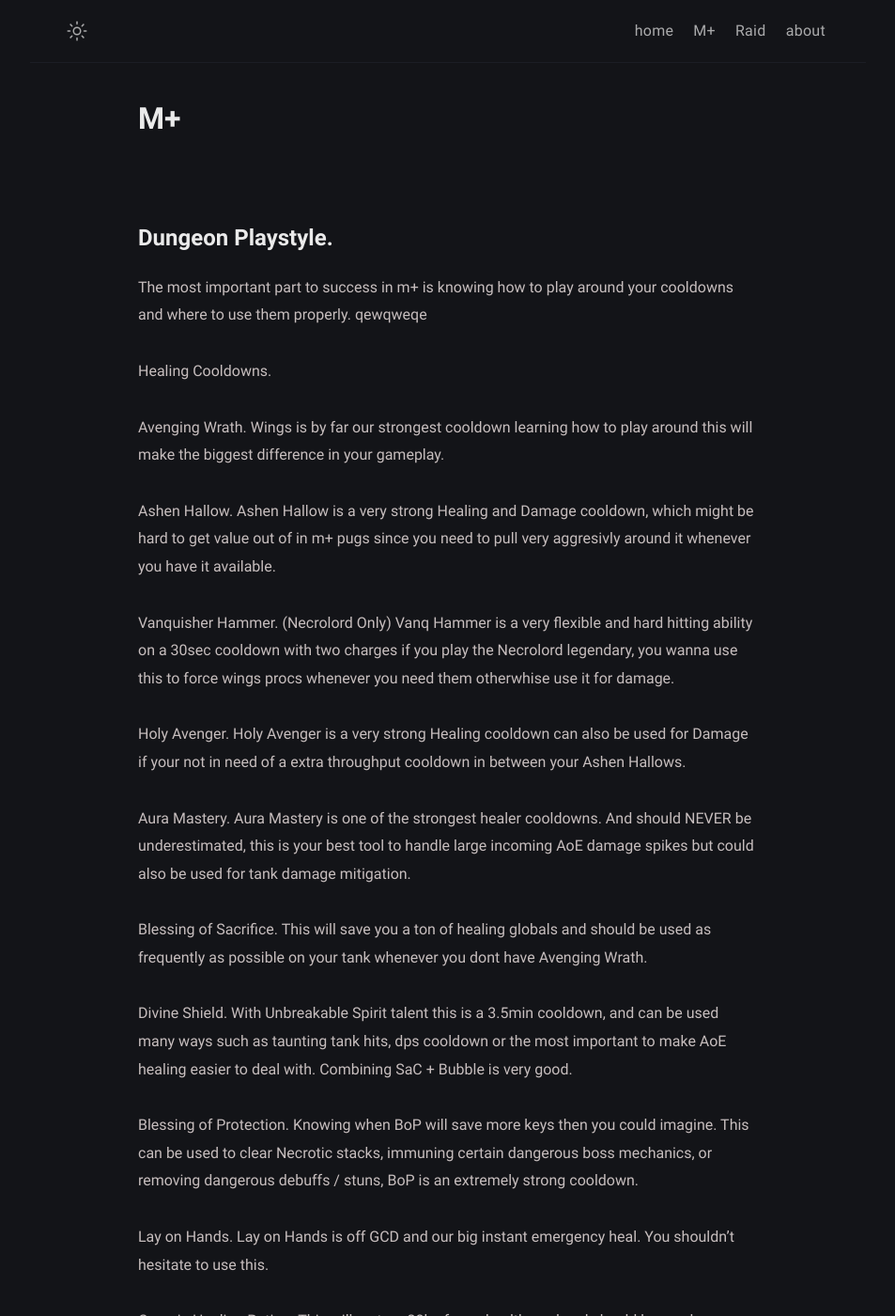
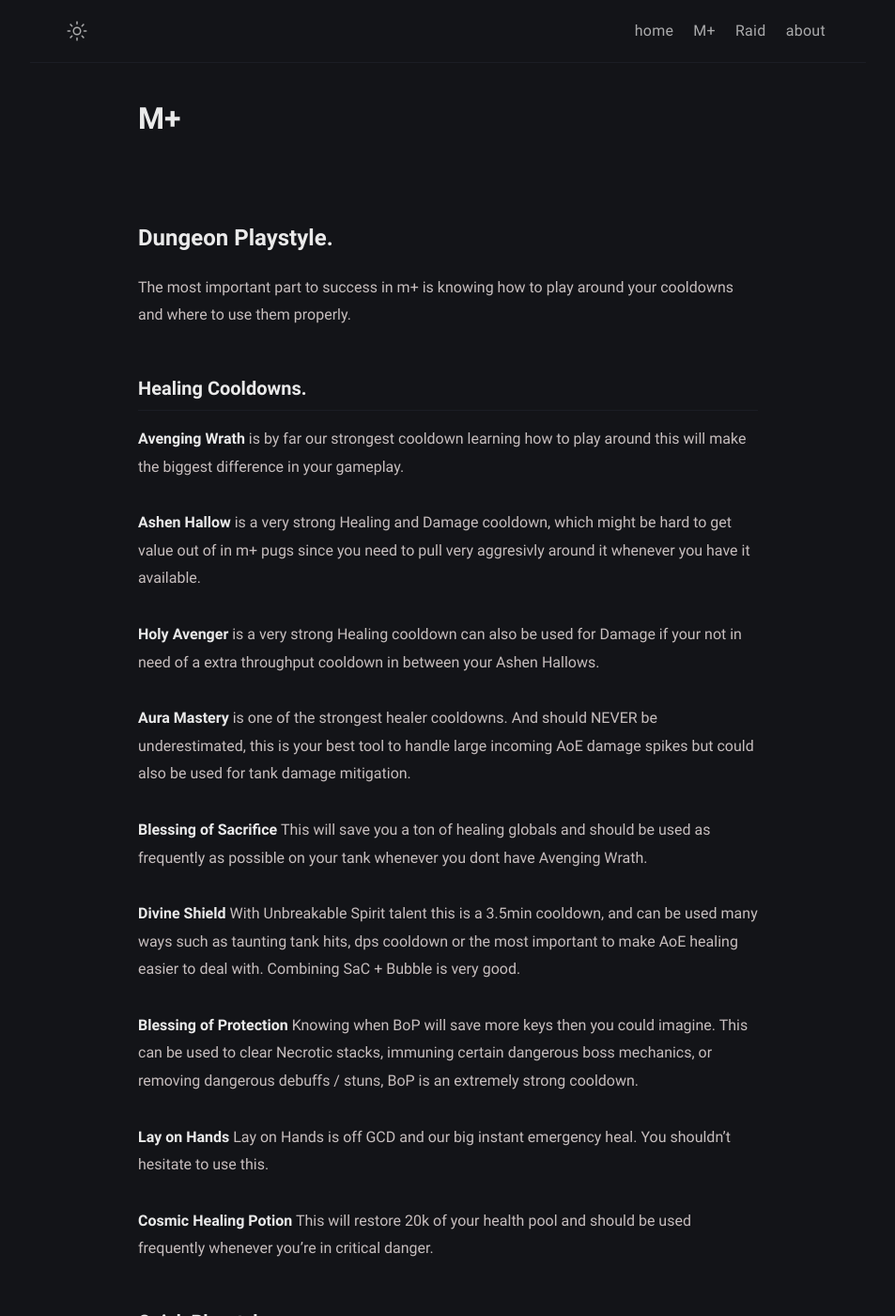
Before and after one commit to BetterThanWowhead/BetterThanWowhead.github.io, a Jekyll site: the page built from pages/M+/dungeon.md, in a window 1280 px wide and 1400 px high. Shown: the whole window at 94% size, without its empty margins (163-1116 px from the left). Built offline with Jekyll 4.4.1, drawn with Linux system fonts in a browser that asks for light colours; some of the changed text lies outside the part shown.

Commit message:
Update dungeon.md
Thick Letters

```diff
--- a/pages/M+/dungeon.md
+++ b/pages/M+/dungeon.md
@@ -7,44 +7,41 @@ layout: post
 
 # Dungeon Playstyle.
 
-The most important part to success in m+ is knowing how to play around your cooldowns and where to use them properly. qewqweqe
+The most important part to success in m+ is knowing how to play around your cooldowns and where to use them properly.
 
-Healing Cooldowns.
+### Healing Cooldowns.
 
-Avenging Wrath.
-Wings is by far our strongest cooldown learning how to play around this will make the biggest difference in your gameplay.
+**Avenging Wrath**
+is by far our strongest cooldown learning how to play around this will make the biggest difference in your gameplay.
 
-Ashen Hallow.
-Ashen Hallow is a very strong Healing and Damage cooldown, which might be hard to get value out of in m+ pugs since you need to pull very aggresivly around it whenever you have it available.
+**Ashen Hallow**
+is a very strong Healing and Damage cooldown, which might be hard to get value out of in m+ pugs since you need to pull very aggresivly around it whenever you have it available.
 
-Vanquisher Hammer. (Necrolord Only)
-Vanq Hammer is a very flexible and hard hitting ability on a 30sec cooldown with two charges if you play the Necrolord legendary, you wanna use this to force wings procs whenever you need them otherwhise use it for damage.
+**Holy Avenger**
+is a very strong Healing cooldown can also be used for Damage if your not in need of a extra throughput cooldown in between your Ashen Hallows.
 
-Holy Avenger.
-Holy Avenger is a very strong Healing cooldown can also be used for Damage if your not in need of a extra throughput cooldown in between your Ashen Hallows.
+**Aura Mastery**
+is one of the strongest healer cooldowns. And should NEVER be underestimated, this is your best tool to handle large incoming AoE damage spikes but could also be used for tank damage mitigation.
 
-Aura Mastery.
-Aura Mastery is one of the strongest healer cooldowns. And should NEVER be underestimated, this is your best tool to handle large incoming AoE damage spikes but could also be used for tank damage mitigation.
-
-Blessing of Sacrifice.
+**Blessing of Sacrifice**
 This will save you a ton of healing globals and should be used as frequently as possible on your tank whenever you dont have Avenging Wrath.
 
-Divine Shield.
+**Divine Shield**
 With Unbreakable Spirit talent this is a 3.5min cooldown, and can be used many ways such as taunting tank hits, dps cooldown or the most important to make AoE healing easier to deal with. Combining SaC + Bubble is very good.
 
-Blessing of Protection.
+**Blessing of Protection**
 Knowing when BoP will save more keys then you could imagine. This can be used to clear Necrotic stacks, immuning certain dangerous boss mechanics, or removing dangerous debuffs / stuns, BoP is an extremely strong cooldown.
 
-Lay on Hands.
+**Lay on Hands**
 Lay on Hands is off GCD and our big instant emergency heal. You shouldn’t hesitate to use this.
 
-Cosmic Healing Potion.
+**Cosmic Healing Potion**
 This will restore 20k of your health pool and should be used frequently whenever you're in critical danger.
 
 
 
 
-Quick Playstyle.
+### Quick Playstyle.
 
 Here you can see what your playstyle should look like in Mythic+, use the following cheat sheet:
 
@@ -55,52 +52,22 @@ Here you can see what your playstyle should look like in Mythic+, use the follow
 5. Cast Hammer of Wrath on cooldown when available.
 6. Cast Judgement on cooldown.
 7. Use Light of the Martyr if you need to do healing (assuming you dont have Holy Shock or enough holy power).
-8. Fill empty GCDs with Holy Light on Beacon target if you need healing otherwhise redrop Consecration.
+8. Fill empty GCDs with Holy Light on Beacon target if you need healing otherwhise redrop Consecration
 
-Spell Prioritys.
+**Spell Priority**
 
-Single Target Priority.
+**Single Target Priority.**
+
 Hammer of Wrath (when available) > Judgement > Holy Shock > Consecration > Crusader Strike >  Shield of the Righteous (if inside wings) otherwhise Word of Glory or Light of Dawn.
 
-AoE Damage Priority
+**AoE Damage Priority**
+
 Consecration (if not active) > Hammer of Wrath (when available) > Judgement > Holy Shock > Crusader Strike > Shield of the Righteous (if inside wings) otherwhise Word of Glory or Light of Dawn.
 
-Healing Cooldown Priority.
+**Healing Cooldown Priority.**
+
 Avenging Wrath > Holy Avenger > Aura Mastery > Divine Shield + Blessing of Sacrifice > Lay on Hands
 
-Healing Ability Priority.
+**Healing Ability Priority.**
+
 Holy Shock > Word of Glory > Crusader Strike (For Holy power Generation) > Judgement (If Judgement of Light Talented) > Light of the Martyr (Assuming you don’t have Holy Shock or Enough Holy Power AND if someone is in critical danger) > Holy Light on beacon target (If you have Infusion of Light proc) Otherwhise cast Flash of Light.
-
-
-
-
-
-
-
-
-Quick Playstyle.
-
-Here you can see what your playstyle should look like in Mythic+, use the following cheat sheet:
-
-1. Use Holy Shock on cooldown (either for healing or damage).
-2. Use Crusader Strike (If talented to Crusaders Might) to reset cooldown of Holy Shock.
-3. Spend Holy power on Word of Glory or Light of Dawn if your not in wings otherwhise use Shield of the Righteous.
-4. Keep Consecration down all the time.
-5. Cast Hammer of Wrath on cooldown when available.
-6. Cast Judgement on cooldown.
-7. Use Light of the Martyr if you need to do healing (assuming you dont have Holy Shock or enough holy power).
-8. Fill empty GCDs with Holy Light on Beacon target if you need healing otherwhise redrop Consecration.
-
-Spell Prioritys.
-
-Single Target Priority.
-Hammer of Wrath (when available) > Judgement > Holy Shock > Consecration > Crusader Strike >  Shield of the Righteous (if inside wings) otherwhise Word of Glory or Light of Dawn.
-
-AoE Damage Priority
-Consecration (if not active) > Hammer of Wrath (when available) > Judgement > Holy Shock > Crusader Strike > Shield of the Righteous (if inside wings) otherwhise Word of Glory or Light of Dawn.
-
-Healing Cooldown Priority.
-Avenging Wrath > Holy Avenger > Aura Mastery > Divine Shield + Blessing of Sacrifice > Lay on Hands
-
-Healing Ability Priority.
-Holy Shock > Word of Glory > Crusader Strike (For Holy power Generation) > Judgement (If Judgement of Light Talented) > Light of the Martyr (Assuming you don’t have Holy Shock or Enough Holy Power AND if someone is in critical danger) > Holy Light on beacon target (If you have Infusion of Light proc) Otherwhise cast Flash of Light.
```
